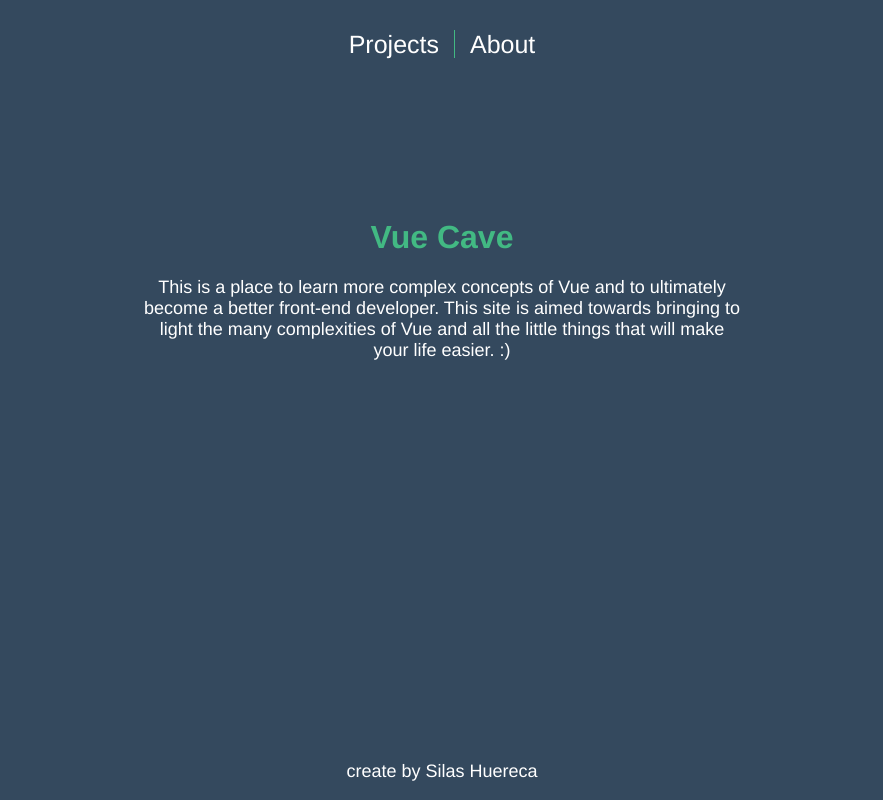
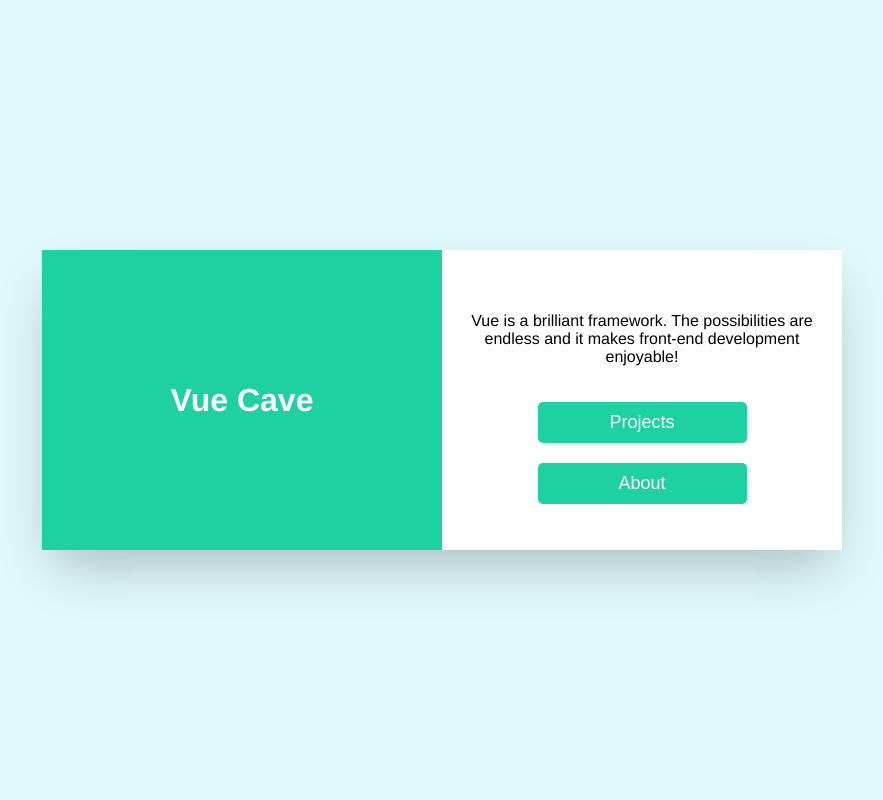
Before and after one commit to silashuereca/vue-form-elements, a Vue app: page / in a window 1280 px wide. Shown: the whole page, without its empty margins (198-1081 px from the left). Built offline with nearby package versions, Linux system fonts and the light colour scheme.

Commit message:
feat: re-designed the home page

```diff
--- a/src/assets/css/main.css
+++ b/src/assets/css/main.css
@@ -1,7 +1,7 @@
 body {
   padding: 0;
   margin: 0;
-  background-color: #34495e;
+  background-color: #dff9fb;
 }
 
 #app {
--- a/src/views/Home.vue
+++ b/src/views/Home.vue
@@ -1,26 +1,30 @@
 <template>
-  <div class="home">
-    <div  class="links-wrapper">
-      <div id="nav-container" class="links">
-      <router-link v-bind:to="{name: 'projects'}" class="link-divider">Projects</router-link>
-      <router-link v-bind:to="{name: 'about'}">About</router-link>
+  <div class="home-container">
+    <div class="box">
+      <div class="left-container">
+        <h1>Vue Cave</h1>
+      </div>
+      <div class="right-container">
+        <div class="inner-right-box">
+          <p>
+          Vue is a brilliant framework.
+          The possibilities are endless and it makes front-end development enjoyable!
+          </p>
+        <div class="buttons-container">
+          <div>
+          <router-link class="btn" v-bind:to="{name: 'projects'}" tag="button">
+            Projects
+          </router-link>
+          </div>
+          <div>
+          <router-link class="btn bottom-btn" v-bind:to="{name: 'about'}" tag="button">
+            About
+          </router-link>
           </div>
         </div>
-    <div class="intro-container">
-
-      <div class="wording-container">
-        <h1>Vue Cave</h1>
-        <p>
-          This is a place to learn more complex concepts of Vue
-          and to ultimately become a better front-end developer.
-          This site is aimed towards bringing to light the many complexities of
-          Vue and all the little things that will make your life easier. :)
-        </p>
         </div>
       </div>
-    <footer>
-      <p>create by Silas Huereca</p>
-    </footer>
+    </div>
   </div>
 </template>
 
@@ -32,89 +36,103 @@ export default {
 </script>
 
 <style scoped>
-  #home {
-    position: relative;
+
+.home-container {
   width: 100%;
   height: 100vh;
+  display: flex;
+  justify-content: center;
+  align-items: center;
 }
 
-  .links-wrapper {
-    width: 100%;
+.box {
+  display: flex;
+  background-color: #fff;
+  box-shadow: 0 25px 50px -12px rgba(0, 0, 0, 0.25)
+}
+
+.left-container {
+  width: 400px;
+  height: 300px;
+  display: flex;
+  justify-content: center;
+  align-items: center;
+  background-color: #1dd1a1;
+}
+
+h1 {
+  color: #fff;
+}
+
+.right-container {
+  width: 400px;
+  height: 300px;
+  display: flex;
+  justify-content: center;
+  align-items: center;
   text-align: center;
 }
 
-  #nav-container {
-    padding-top: 30px;
+.inner-right-box {
+  padding: 10px;
 }
 
-  #nav-container a {
-    font-size: 25px;
-    padding-right: 15px;
-    padding-left: 15px;
-    font-style: none;
-    color: #fff;
-    text-decoration: none;
+.buttons-container {
+  padding-top: 20px;
 }
 
-  #nav-container a:hover {
-    color: #42b983;
-  }
-
-  .link-divider {
-    border-right: 1px solid #42b983;
-  }
-
-  .intro-container {
-    width: 100%;
-    margin-top: 10rem;
-    text-align: center;
-  }
-
-  .wording-container {
-    margin: auto;
-    width: 600px;
-  }
-
-  footer {
-    position: absolute;
-    width: 100%;
-    bottom: 0;
-  }
-
-  footer p {
-    text-align: center;
-  }
-
-  h1 {
-    color: #42b983;
-  }
-
-  p {
-    color: #fff;
+.btn {
+  width: 55%;
+  padding: 10px;
+  cursor: pointer;
+  border: none;
+  border-radius: 5px;
+  background-color: #1dd1a1;
+  transition: all 0.1s ease-in-out;
+  color: white;
   font-size: 18px;
 }
 
-  @media only screen and (max-width: 850px){
-    .intro-container {
-      text-align: center;
+.btn:hover {
+  background-color: #10ac84;
 }
 
-    .wording-container {
-      margin-left: 0;
-      width: 95%;
-      margin: auto;
+.bottom-btn {
+  margin-top: 20px;
+}
+
+@media only screen and (max-width: 800px){
+  .box {
+    display: block;
+  }
+
+  .left-container {
+    height: 225px;
+  }
+
+  .btn {
+    width: 70%;
   }
 }
 
-  @media only screen and (max-height: 670px){
-      .intro-container {
-      margin-top: 6rem;
+@media only screen and (max-width: 500px){
+  .left-container {
+    width: 350px;
+  }
+
+  .right-container {
+    width: 350px;
   }
 }
 
-  @media only screen and (max-height: 600px){
-      .intro-container {
-      margin-top: 4rem;
+@media only screen and (max-width: 370px){
+  .left-container {
+    width: 300px;
+    height: 200px;
+  }
+
+  .right-container {
+    width: 300px;
   }
 }
 </style>
```
Lines whose indentation alone changed are shown as unchanged.
